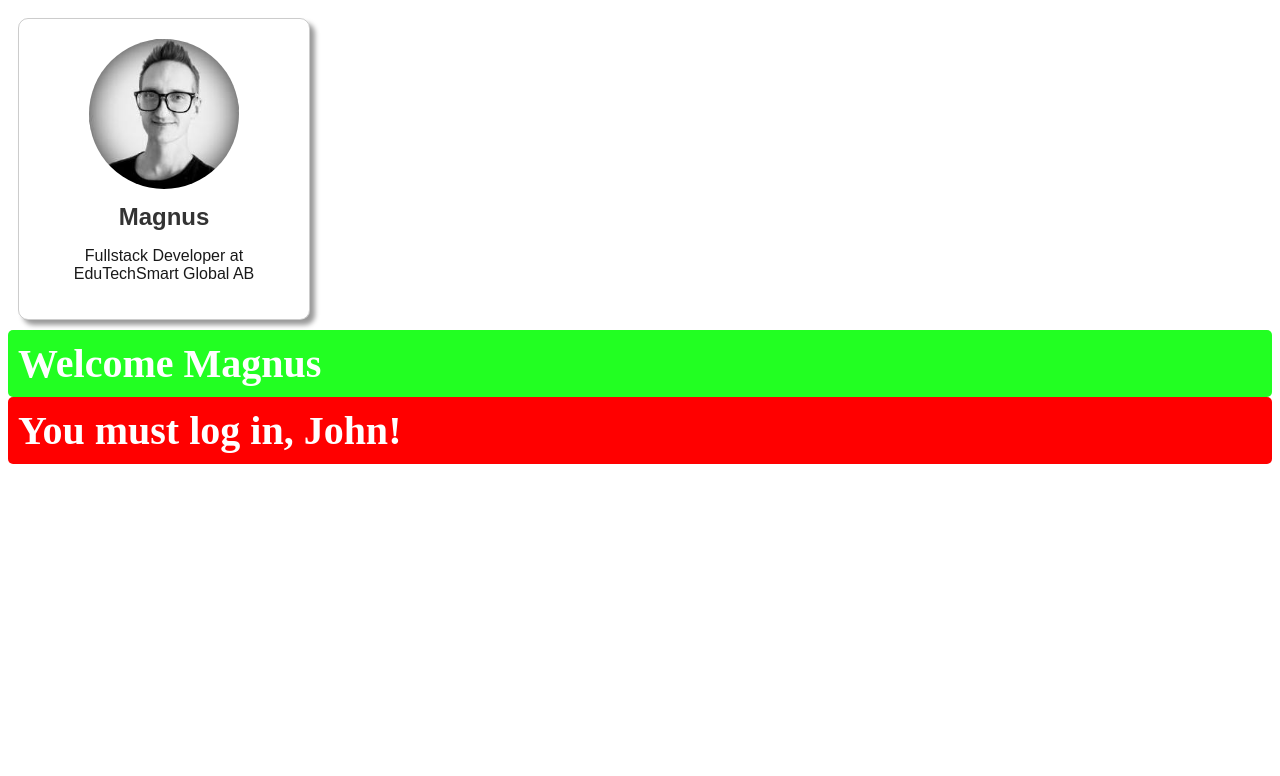
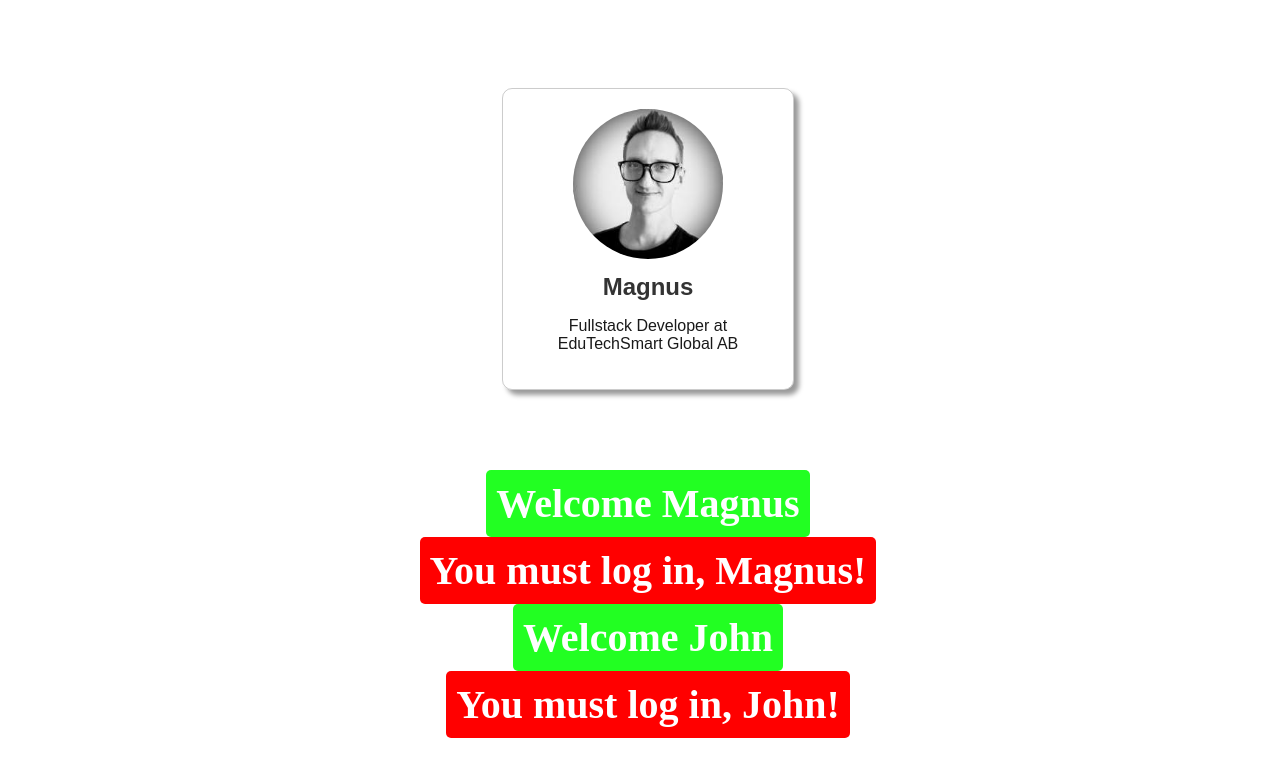
Before and after one commit to mrkarstrom/react-webpage, a React (Vite) app: page / in a window 1280 px wide. Shown: the top 776 px of the page. Built offline with nearby package versions, Linux system fonts and the light colour scheme.

Commit message:
feat (UserGreeting.jsx): Centered styling on containing div.

```diff
--- a/src/App.jsx
+++ b/src/App.jsx
@@ -7,14 +7,18 @@ import UserGreeting from './UserGreeting';
 function App() {
   return (
     <>
-      <Card />
       {/* <Card /> */}
       {/* <Button></Button> */}
       {/* <Button2 /> */}
       {/* <Student name="SpongeBob" age={30} isStudent={true}/> */}
       {/* <Student name="Patrick" age={35} isStudent={false}/> */}
-      <UserGreeting isLoggedIn={true} username="Magnus" />
-      <UserGreeting isLoggedIn={false} username="John" />
+      <div className="centered">
+      <Card />
+        <UserGreeting isLoggedIn={true} username="Magnus" />
+        <UserGreeting isLoggedIn={false} username="Magnus" />
+        <UserGreeting isLoggedIn={true} username="John" />
+        <UserGreeting isLoggedIn={false} username="John" />
+      </div>
     </>
   );
 }
--- a/src/UserGreeting.jsx
+++ b/src/UserGreeting.jsx
@@ -1,11 +1,14 @@
-import PropTypes from 'prop-types'
+import PropTypes from 'prop-types';
 
 function UserGreeting(props) {
-  return props.isLoggedIn ? (
+  const welcomeMessage = (
     <h2 className="welcome-message">Welcome {props.username}</h2>
-  ) : (
+  );
+  const loginPrompt = (
     <h2 className="login-prompt">You must log in, {props.username}!</h2>
   );
+
+  return props.isLoggedIn ? welcomeMessage : loginPrompt;
 }
 
 UserGreeting.propTypes = {
@@ -13,4 +16,4 @@ UserGreeting.propTypes = {
   username: PropTypes.string,
 };
 
-export default UserGreeting
+export default UserGreeting;
--- a/src/index.css
+++ b/src/index.css
@@ -3,10 +3,10 @@
   border-radius: 10px;
   box-shadow: 5px 5px 5px rgba(0, 0, 0, 0.4);
   padding: 20px;
-  margin: 10px;
   text-align: center;
   max-width: 250px;
   display: inline-block;
+  margin:5em auto;
 }
 
 .card .card-image {
@@ -48,7 +48,7 @@
   color:white;
   padding: 10px;
   border-radius:5px;
-  margin:0;
+  margin:0 auto;
 }
 .login-prompt {
   font-size: 2.5em;
@@ -56,5 +56,12 @@
   color:white;
   padding: 10px;
   border-radius:5px;
-  margin:0;
+  margin:0 auto;
 }
+
+.centered {
+  width: 100vw;
+  display:flex;
+  flex-direction: column;
+  justify-content: center;
+}
```
